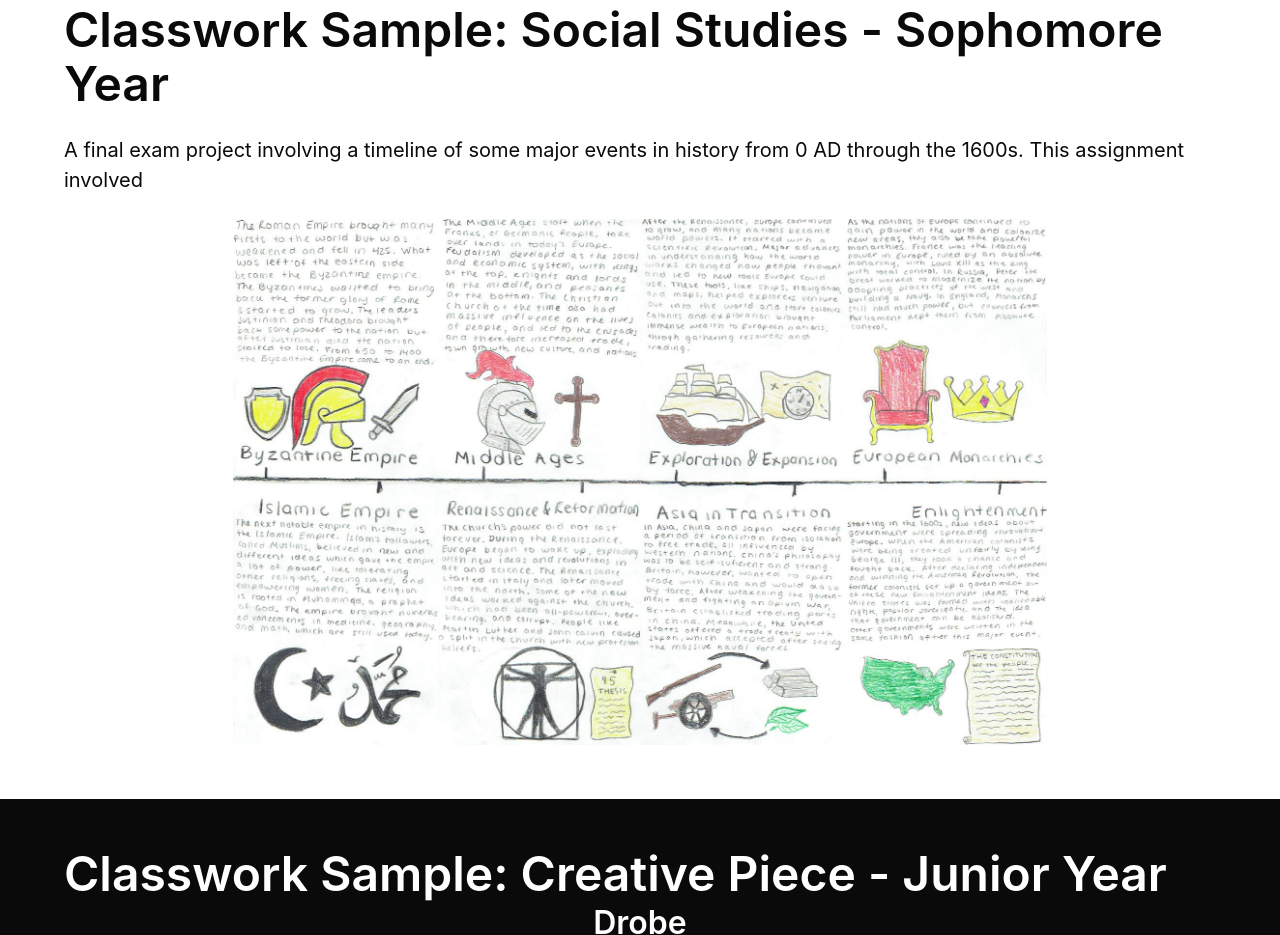
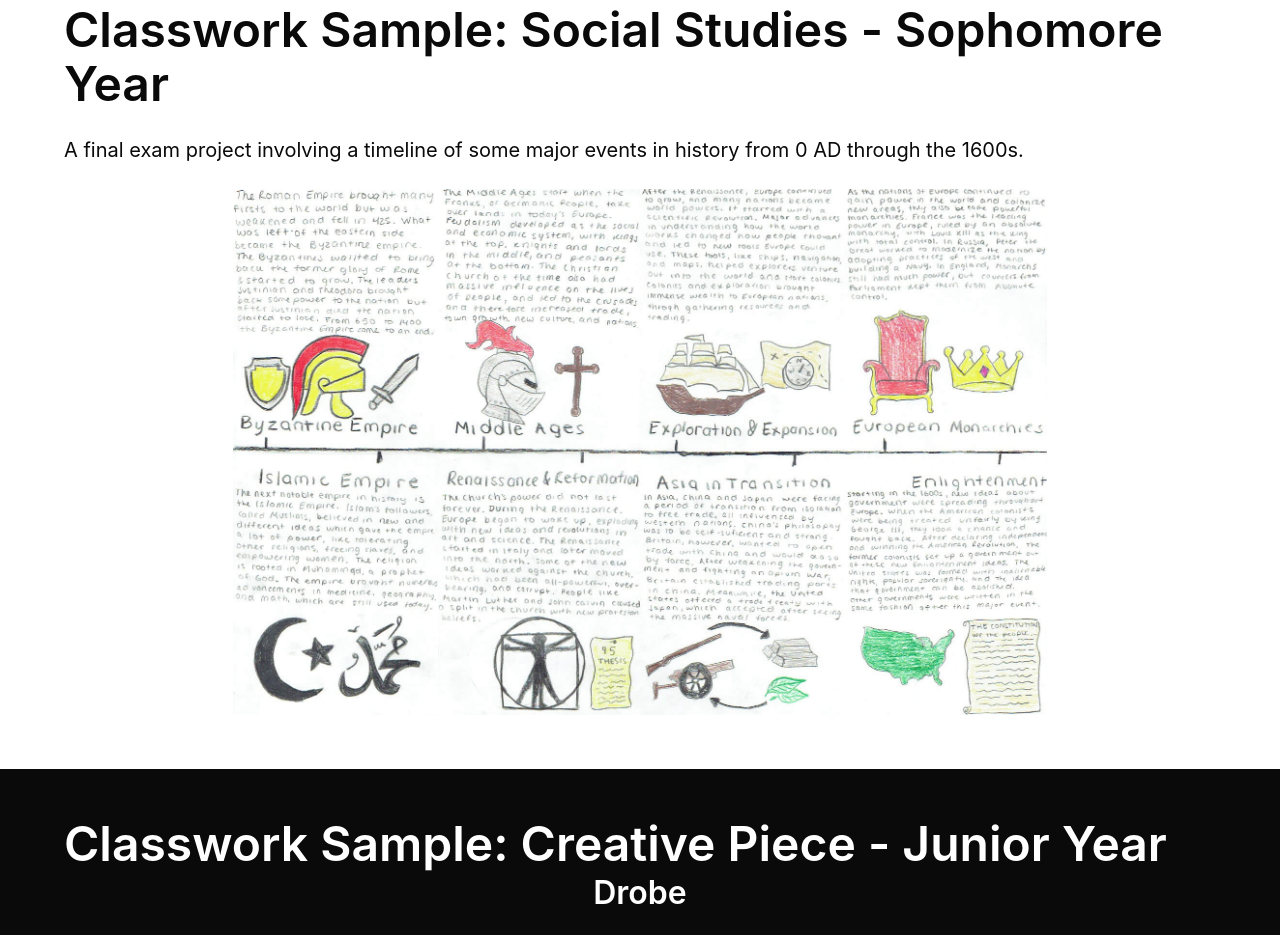
Before and after one commit to isaiahkahler/isaiahkahler.com, a website: page build/index.html in a window 1280 px wide. Shown: the part 5811-6746 px from the top of the page. Drawn offline with Linux system fonts and the light colour scheme.

Commit message:
fix typo

```diff
--- a/build/index.html
+++ b/build/index.html
@@ -132,7 +132,6 @@
             <h1 class="title is-1">Classwork Sample: Social Studies - Sophomore Year</h1>
             <p>
                 A final exam project involving a timeline of some major events in history from 0 AD through the 1600s.
-                This assignment involved
             </p>
         </div>
         <div class="columns">
```
